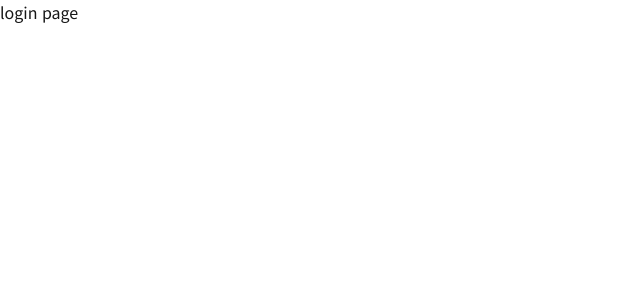
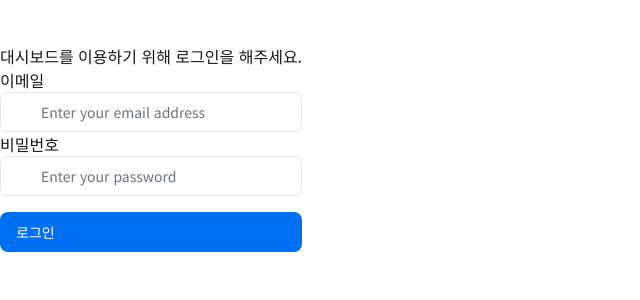
Before and after one commit to Eun-ha/dashboard, a Next.js app: page /login in a window 1280 px wide. Shown: the top 300 px of the page, without its empty margins (0-640 px from the left). Built offline with nearby package versions, Linux system fonts and the light colour scheme.

Commit message:
NextAuth.js 적용

```diff
--- /dev/null
+++ b/app/dashboard/page.tsx
@@ -0,0 +1,22 @@
+import { auth } from "@/auth";
+import LogoutForm from "@/ui/account/LogoutForm";
+
+export default async function Page() {
+  const session = await auth();
+
+  if (!session) {
+    return null;
+  }
+  return (
+    <main>
+      <h2>대시보드</h2>
+      <div>
+        <p>이름: {session?.user?.name}</p>
+      </div>
+      <div>
+        <p>이메일: {session?.user?.email}</p>
+      </div>
+      <LogoutForm />
+    </main>
+  );
+}
--- a/app/login/page.tsx
+++ b/app/login/page.tsx
@@ -1,3 +1,15 @@
-export default function LoginPage() {
-  return <div>login page</div>;
+import LoginForm from "@/ui/account/LoginForm";
+import LevelupLogo from "@/ui/logo";
+
+export default function Page() {
+  return (
+    <main className="flex">
+      <div>
+        <div>
+          <LevelupLogo />
+        </div>
+        <LoginForm />
+      </div>
+    </main>
+  );
 }
--- a/app/signup/page.tsx
+++ b/app/signup/page.tsx
@@ -1,7 +1,7 @@
-import SignUpForm from "@/ui/component/signupForm";
+import SignUpForm from "@/ui/component/SignupForm";
 import LevelupLogo from "@/ui/logo";
 
-export default function SignupPage() {
+export default function Page() {
   return (
     <main className="flex">
       <div>
--- /dev/null
+++ b/auth.ts
@@ -0,0 +1,31 @@
+import NextAuth from "next-auth";
+import { authConfig } from "./auth.config";
+import Credentials from "next-auth/providers/credentials";
+import { z } from "zod";
+import { getUser } from "@/backend/account-actions";
+import bcrypt from "bcrypt";
+
+export const { auth, signIn, signOut } = NextAuth({
+  ...authConfig,
+  providers: [
+    Credentials({
+      async authorize(credentials) {
+        const parsedCredentials = z
+          .object({ email: z.string().email(), password: z.string().min(6) })
+          .safeParse(credentials);
+
+        if (parsedCredentials.success) {
+          const { email, password } = parsedCredentials.data;
+          const user = await getUser(email);
+          if (!user) return null;
+
+          const passwordsMatch = await bcrypt.compare(password, user.password);
+          if (passwordsMatch) return user;
+        }
+
+        console.log("Invalid credentials");
+        return null;
+      },
+    }),
+  ],
+});
--- /dev/null
+++ b/ui/account/LoginForm.tsx
@@ -0,0 +1,76 @@
+"use client";
+import { useSearchParams } from "next/navigation";
+import { useEffect, useState } from "react";
+import { useFormState, useFormStatus } from "react-dom";
+import { Button } from "../component/Button";
+import { authenticate } from "@/backend/account-actions";
+
+export default function LoginForm() {
+  const [email, setEmail] = useState("");
+  const [errorMessage, dispatch] = useFormState(authenticate, undefined);
+  const searchParms = useSearchParams();
+  const signup = searchParms.get("signup");
+  const signupEmail = searchParms.get("email");
+
+  useEffect(() => {
+    if (signup === "success" && signupEmail) setEmail(signupEmail);
+  }, [signup, signupEmail]);
+
+  const inputStyle =
+    "peer block w-full rounded-md border border-gray-200 py-[9px] pl-10 text-sm outline-2 placeholder:text-gray-500";
+
+  return (
+    <form action={dispatch} className="space-y-3">
+      <div>
+        {signup === "success" && (
+          <div>회원가입이 정상적으로 완료되었습니다.</div>
+        )}
+
+        <h1>대시보드를 이용하기 위해 로그인을 해주세요.</h1>
+        <div className="w-full">
+          <label htmlFor="email">이메일</label>
+          <div>
+            <input
+              className={inputStyle}
+              type="email"
+              id="email"
+              name="email"
+              placeholder="Enter your email address"
+              required
+              value={email}
+              onChange={(e) => setEmail(e.target.value)}
+            />
+          </div>
+
+          <label htmlFor="password">비밀번호</label>
+          <div>
+            <input
+              className={inputStyle}
+              type="password"
+              id="password"
+              name="password"
+              placeholder="Enter your password"
+              required
+              minLength={6}
+            />
+          </div>
+        </div>
+        <LoginButton />
+        {errorMessage && (
+          <>
+            <p>{errorMessage}</p>
+          </>
+        )}
+      </div>
+    </form>
+  );
+}
+
+function LoginButton() {
+  const { pending } = useFormStatus();
+  return (
+    <Button className="w-full mt-4" aria-disabled={pending}>
+      로그인
+    </Button>
+  );
+}
--- /dev/null
+++ b/ui/account/LogoutForm.tsx
@@ -0,0 +1,17 @@
+import { signOut } from "@/auth";
+import { Button } from "../component/Button";
+
+export default function LogoutForm() {
+  return (
+    <div>
+      <form
+        action={async () => {
+          "use server";
+          await signOut();
+        }}
+      >
+        <Button>로그아웃</Button>
+      </form>
+    </div>
+  );
+}
```
Also changed, not shown: auth.config.ts (added, +21 -0 lines), middleware.ts (added, +8 -0 lines), types/definitions.ts (added, +7 -0 lines), 1 other file (tests, documents, lock files or other folders).
